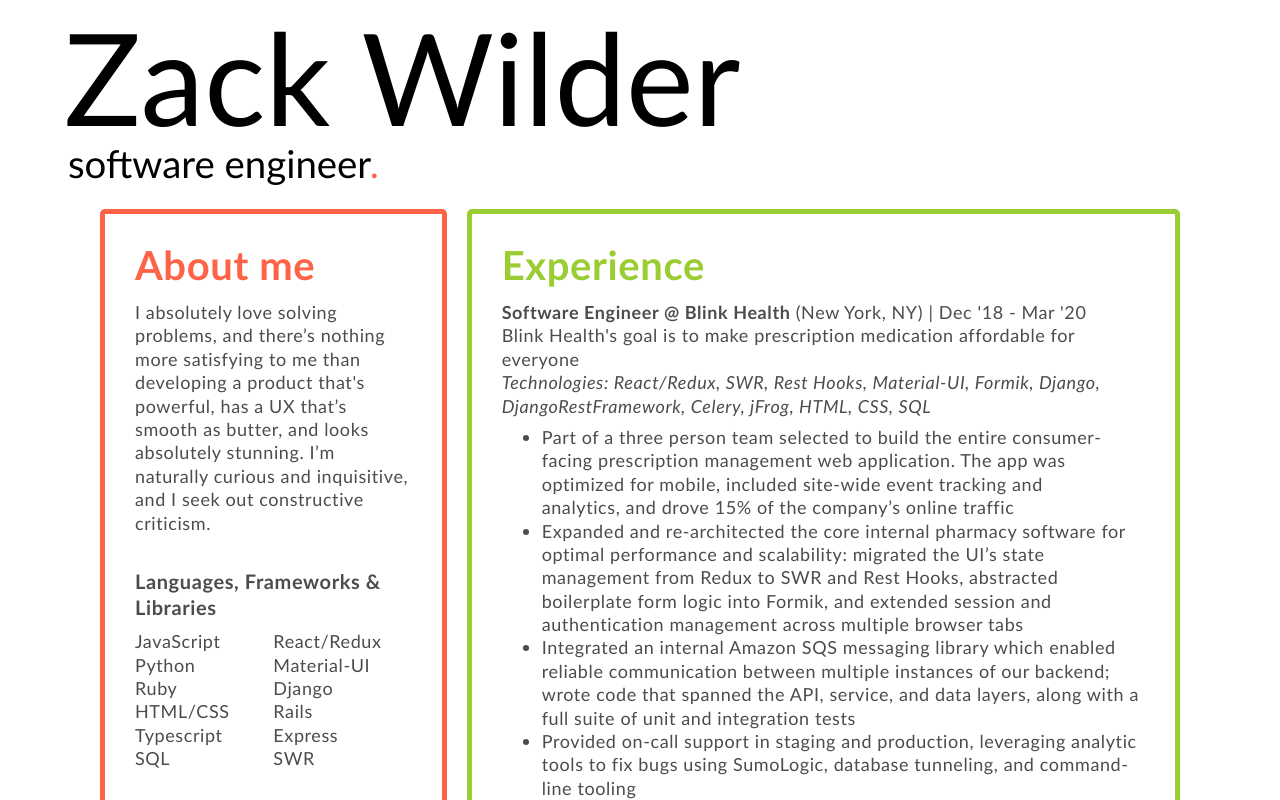
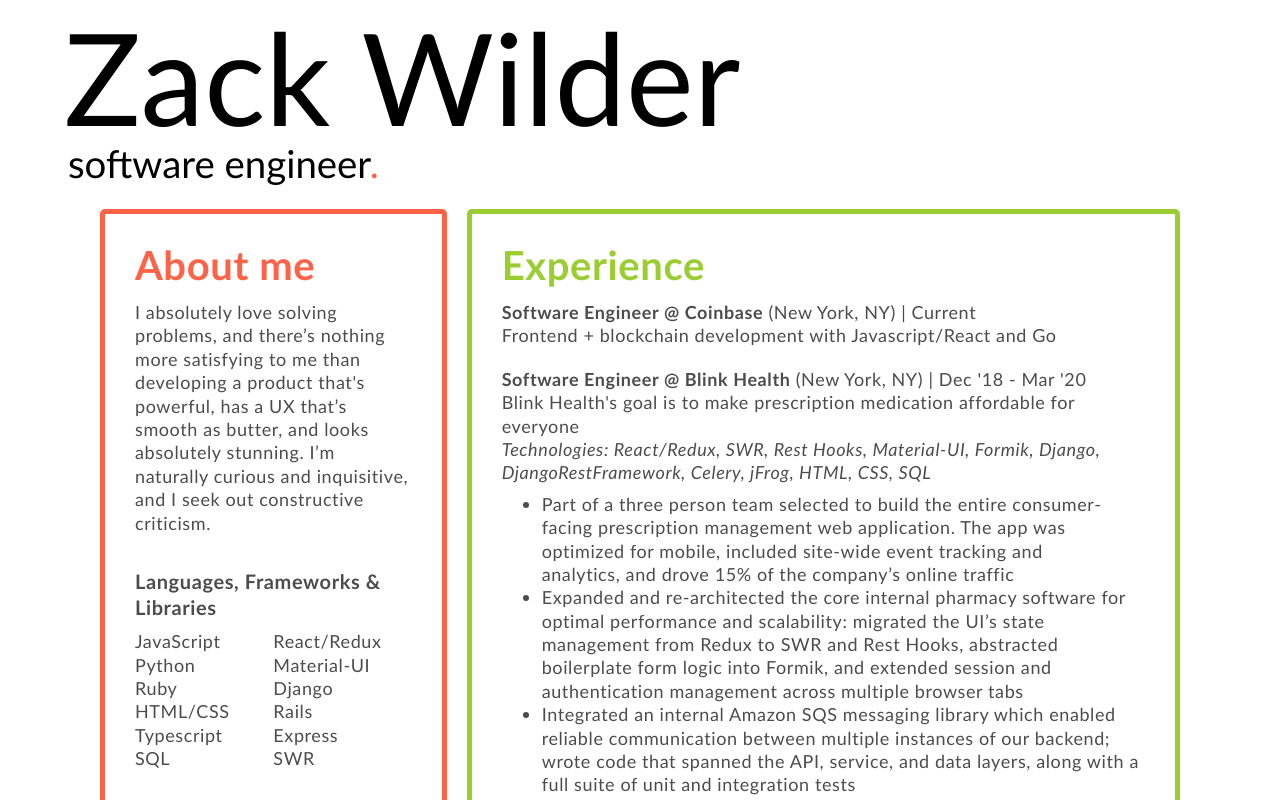
Before and after one commit to zwilderrr/my-website, a React (Create React App) app: page / in a window 1280 px wide. Shown: the top 800 px of the page. Built offline with nearby package versions, Linux system fonts and the light colour scheme.

Commit message:
update experience

```diff
--- a/src/App.js
+++ b/src/App.js
@@ -1,4 +1,4 @@
-import React from "react";
+import React, { useState } from "react";
 import "./App.css";
 import About from "./components/About";
 import Education from "./components/Education";
@@ -7,11 +7,16 @@ import Experience from "./components/Experience";
 import Header from "./components/Header";
 
 function App() {
+	const [skipIntro, setSkipIntro] = useState(false);
+
 	return (
 		<>
 			<div className="app-container">
-        <Header />
-        <div className="content-container fade-in">
+				<Header setSkipIntro={setSkipIntro} />
+				<div
+					style={{ opacity: false ? 1 : "" }}
+					className="content-container fade-in"
+				>
 					<div className="left">
 						<div className="about tile">
 							<About />
--- a/src/components/Contact.css
+++ b/src/components/Contact.css
@@ -21,5 +21,6 @@
 	.contact {
 		font-size: 16px;
 		height: 75px;
+		padding-bottom: 30px;
 	}
 }
--- a/src/components/Contact.js
+++ b/src/components/Contact.js
@@ -22,7 +22,7 @@ function Contact() {
 					github
 				</a>
 			</div>
-      <div>
+			{/* <div>
         <a
           href="https://medium.com/@zackwilder"
           target="_blank"
@@ -30,7 +30,7 @@ function Contact() {
         >
           medium
         </a>
-      </div>
+      </div> */}
 			{/* <div>
       <a
         href="mailto:hi@zackwilder.com"
--- a/src/components/Experience.js
+++ b/src/components/Experience.js
@@ -15,7 +15,7 @@ const Experience = () => (
 						{item.title} @ {item.company}
 					</span>{" "}
 					<span>
-            ({item.location}) | {item.from} - {item.to}
+						({item.location}) | {item.from} {item.to && `- ${item.to}`}
 					</span>
 				</div>
 				<div>{item.summary}</div>
--- a/src/info/experience.js
+++ b/src/info/experience.js
@@ -1,6 +1,14 @@
 import React from "react";
 
 export const experience = [
+	{
+		company: "Coinbase",
+		location: "New York, NY",
+		from: "Current",
+		title: "Software Engineer",
+		summary: "Frontend + blockchain development with Javascript/React and Go",
+		description: [],
+	},
 	{
 		company: "Blink Health",
 		location: "New York, NY",
@@ -9,8 +17,7 @@ export const experience = [
 		title: "Software Engineer",
 		summary:
 			"Blink Health's goal is to make prescription medication affordable for everyone",
-    tech:
-      "Technologies: React/Redux, SWR, Rest Hooks, Material-UI, Formik, Django, DjangoRestFramework, Celery, jFrog, HTML, CSS, SQL",
+		tech: "Technologies: React/Redux, SWR, Rest Hooks, Material-UI, Formik, Django, DjangoRestFramework, Celery, jFrog, HTML, CSS, SQL",
 		description: [
 			"Part of a three person team selected to build the entire consumer-facing prescription management web application.  The app was optimized for mobile, included site-wide event tracking and analytics, and drove 15% of the company’s online traffic",
 			"Expanded and re-architected the core internal pharmacy software for optimal performance and scalability: migrated the UI’s state management from Redux to SWR and Rest Hooks, abstracted boilerplate form logic into Formik, and extended session and authentication management across multiple browser tabs",
@@ -26,8 +33,7 @@ export const experience = [
 		title: "Software Engineer",
 		summary:
 			"Simplifeye is a health-care communication startup that helps practices acquire, retain, and communicate with patients",
-    tech:
-      "Technologies: React/Redux, Material-UI, HTML, CSS, Sass,TypeScript & NodeJS",
+		tech: "Technologies: React/Redux, Material-UI, HTML, CSS, Sass,TypeScript & NodeJS",
 		description: [
 			"Built a secure, internal conversation management center integrated with web-sockets and a NodeJS API, consolidated critical practice information into a unified view and doubled the amount of conversations chat specialists could conduct at once",
 			"Shipped a patient-facing, cross-browser compliant messaging app that could be seamlessly embedded into any doctor’s website with one line of JavaScript",
```
Also changed, not shown: 1 other file (tests, documents, lock files or other folders). Lines whose indentation alone changed are shown as unchanged.
